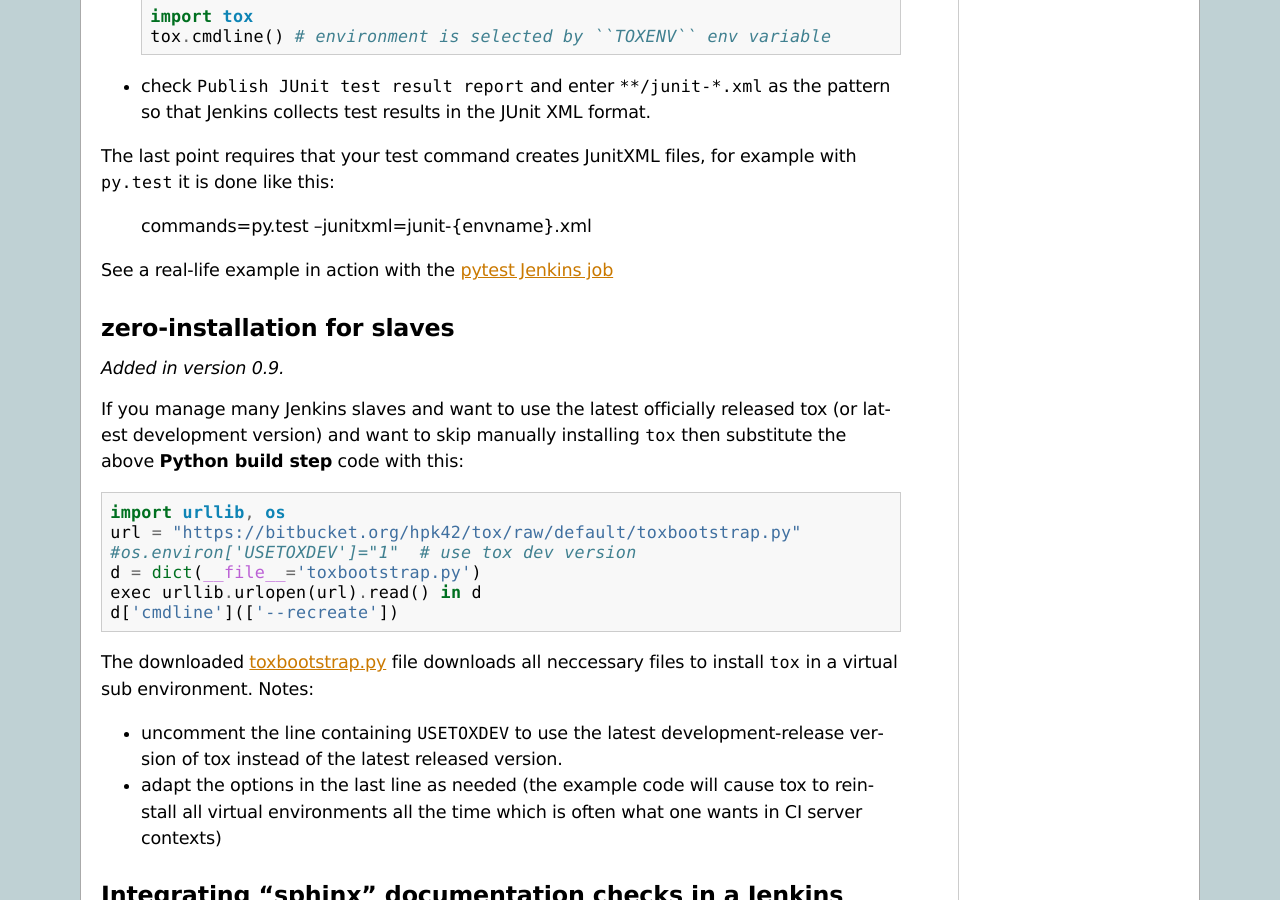
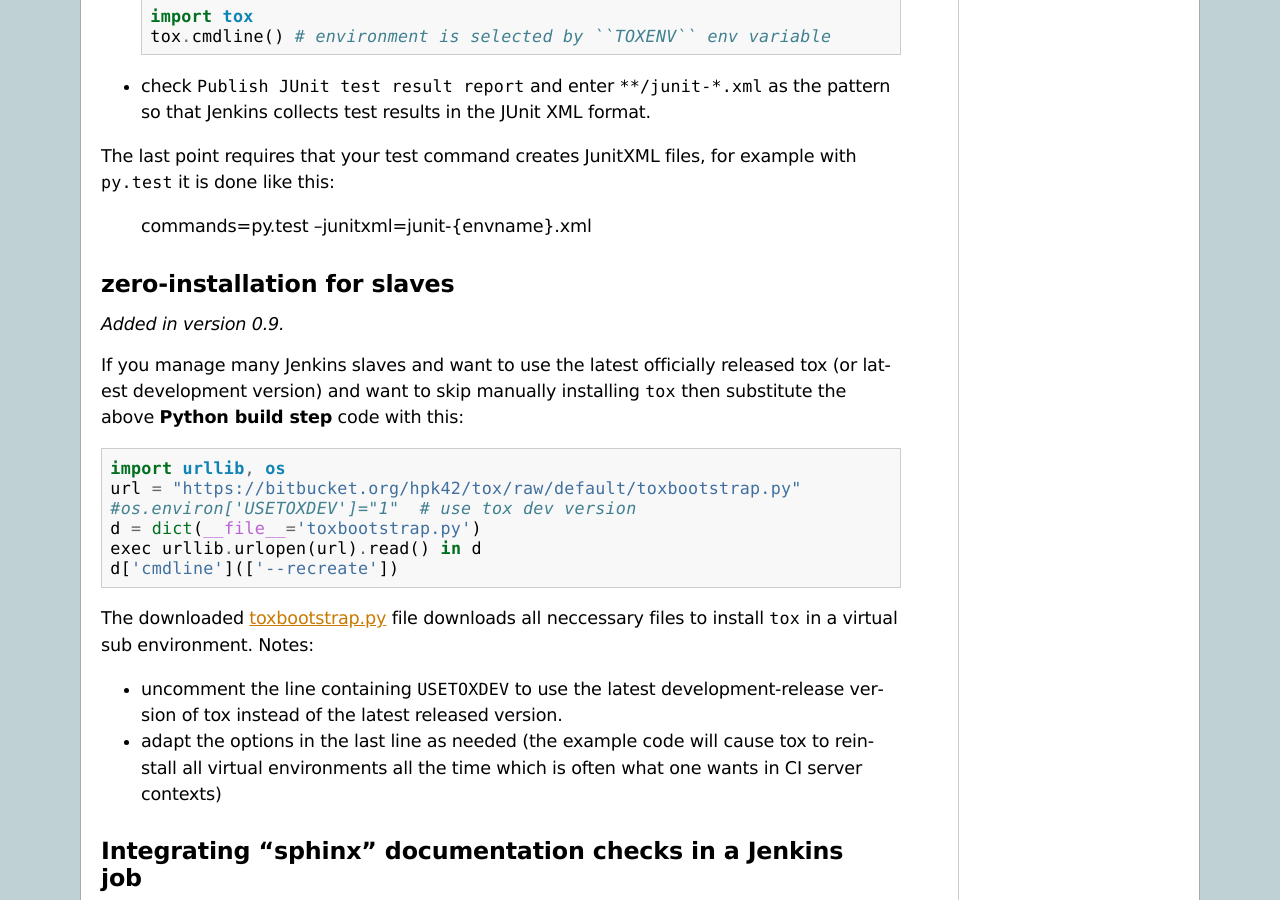
Before and after one commit to msabramo/tox, a Sphinx documentation site: the page built from doc/example/jenkins.txt, in a window 1280 px wide and 900 px high, scrolled down 564 px. Built offline with Sphinx 7.4.7, drawn with Linux system fonts in a browser that asks for light colours.

Commit message:
remove pytest jenkins job links

```diff
--- a/doc/example/jenkins.txt
+++ b/doc/example/jenkins.txt
@@ -34,9 +34,7 @@
 
     commands=py.test --junitxml=junit-{envname}.xml
 
-See a real-life example in action with the `pytest Jenkins job`_
 
-.. _`pytest Jenkins job`: http://hudson.testrun.org/view/pytest/job/pytest/
 
 **zero-installation** for slaves
 -------------------------------------------------------------
```
Also changed, not shown: 1 other file.
